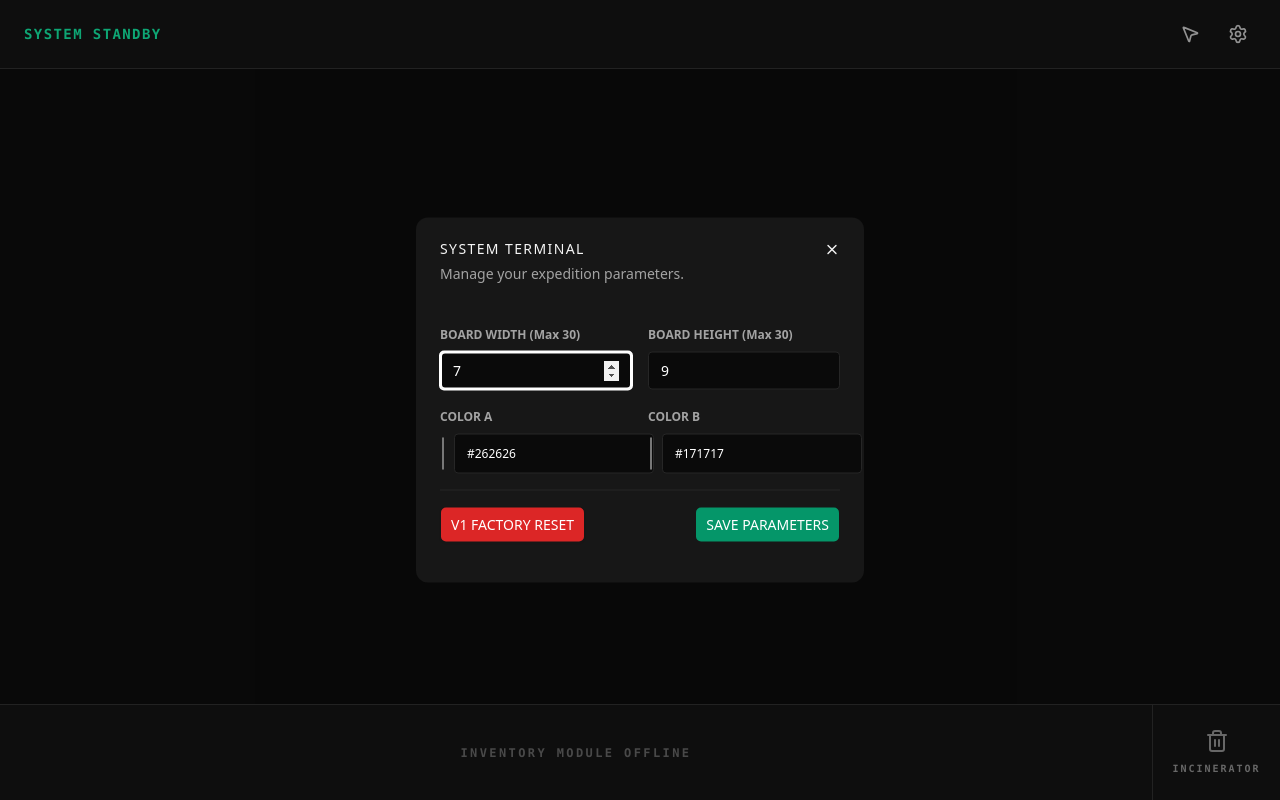
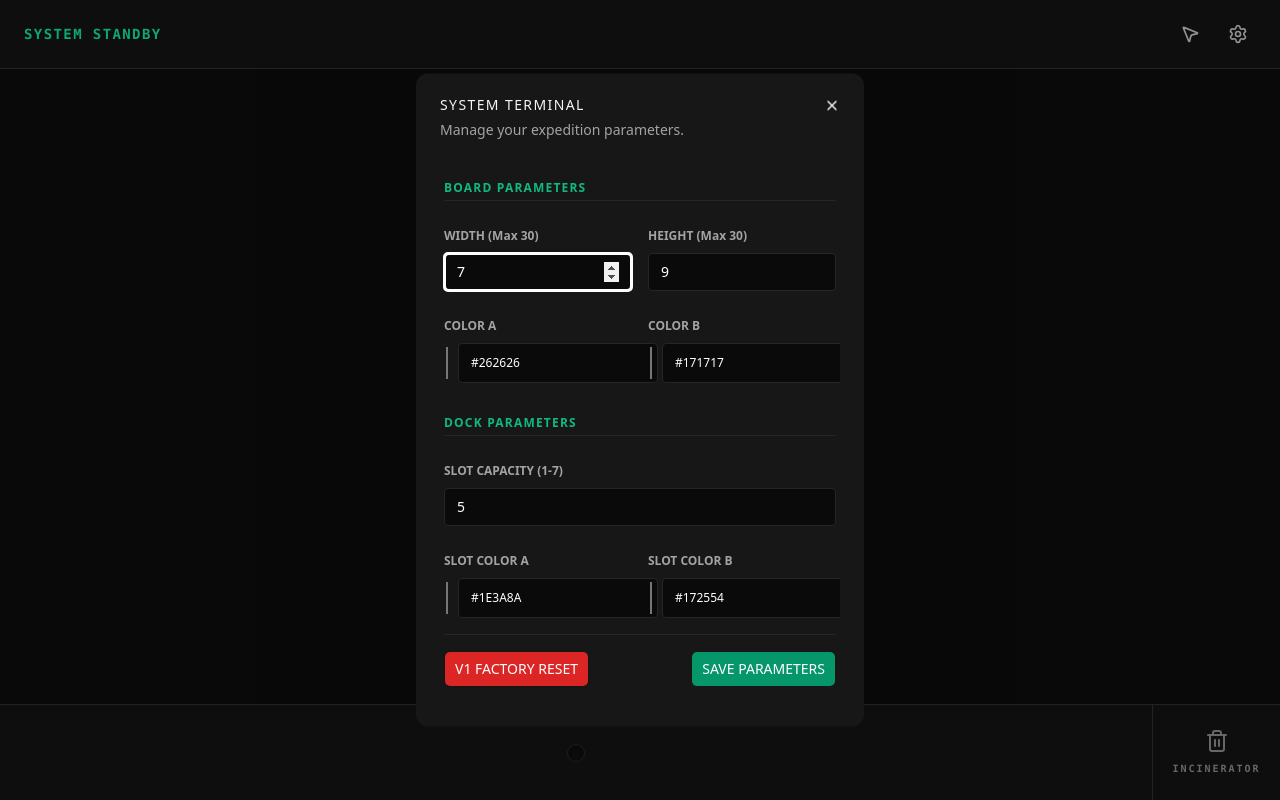
Before and after one commit to nbulp/MergeGame, a React (Vite) app: page / in a window 1280 px wide. Both pictures are taken after a click on the button 1238 px from the left and 34 px from the top of the page. Built offline with nearby package versions, Linux system fonts and the light colour scheme; what mobile-drag-drop would draw is missing.

Commit message:
add a functional inventory

```diff
--- a/src/App.tsx
+++ b/src/App.tsx
@@ -21,11 +21,15 @@ import {
 function App() {
   const {
     grid,
+    inventory,
     boardWidth,
     boardHeight,
     colorA,
     colorB,
-    isPanMode,
+    invCapacity,
+    invColorA,
+    invColorB,
+    isPanMode, // V8: Pulled new settings out
     initializeBoard,
     resetBoardToDefault,
     updateSettings,
@@ -44,17 +48,19 @@ function App() {
 
   const [tempConfigSelection, setTempConfigSelection] =
     useState<ItemType | null>(null);
-
   const [isConfigOpen, setIsConfigOpen] = useState(false);
 
-  // V6 Settings Temporary State
   const [isSettingsOpen, setIsSettingsOpen] = useState(false);
   const [tempWidth, setTempWidth] = useState(boardWidth);
   const [tempHeight, setTempHeight] = useState(boardHeight);
   const [tempColorA, setTempColorA] = useState(colorA);
   const [tempColorB, setTempColorB] = useState(colorB);
 
-  // When opening settings, pre-fill with current values
+  // V8: Temp settings for Inventory
+  const [tempInvCap, setTempInvCap] = useState(invCapacity);
+  const [tempInvA, setTempInvA] = useState(invColorA);
+  const [tempInvB, setTempInvB] = useState(invColorB);
+
   const handleOpenSettings = (open: boolean) => {
     setIsSettingsOpen(open);
     if (open) {
@@ -62,6 +68,9 @@ function App() {
       setTempHeight(boardHeight);
       setTempColorA(colorA);
       setTempColorB(colorB);
+      setTempInvCap(invCapacity);
+      setTempInvA(invColorA);
+      setTempInvB(invColorB);
     }
   };
 
@@ -184,11 +193,16 @@ function App() {
                 </DialogDescription>
               </DialogHeader>
 
-              <div className="space-y-4 py-4">
-                <div className="grid grid-cols-2 gap-4">
+              <div className="space-y-4 py-4 max-h-[70vh] overflow-auto px-1">
+                <div className="grid grid-cols-2 gap-x-4 gap-y-6">
+                  {/* BOARD SETTINGS */}
+                  <div className="col-span-2 text-emerald-500 font-bold text-xs uppercase tracking-widest border-b border-neutral-800 pb-1">
+                    Board Parameters
+                  </div>
+
                   <div className="space-y-2">
                     <label className="text-xs font-bold text-neutral-400">
-                      BOARD WIDTH (Max 30)
+                      WIDTH (Max 30)
                     </label>
                     <input
                       type="number"
@@ -205,7 +219,7 @@ function App() {
                   </div>
                   <div className="space-y-2">
                     <label className="text-xs font-bold text-neutral-400">
-                      BOARD HEIGHT (Max 30)
+                      HEIGHT (Max 30)
                     </label>
                     <input
                       type="number"
@@ -258,9 +272,70 @@ function App() {
                       />
                     </div>
                   </div>
+
+                  {/* INVENTORY SETTINGS */}
+                  <div className="col-span-2 text-emerald-500 font-bold text-xs uppercase tracking-widest border-b border-neutral-800 pb-1 mt-2">
+                    Dock Parameters
+                  </div>
+
+                  <div className="col-span-2 space-y-2">
+                    <label className="text-xs font-bold text-neutral-400">
+                      SLOT CAPACITY (1-7)
+                    </label>
+                    <input
+                      type="number"
+                      min="1"
+                      max="7"
+                      value={tempInvCap}
+                      onChange={(e) =>
+                        setTempInvCap(
+                          Math.min(7, Math.max(1, Number(e.target.value))),
+                        )
+                      }
+                      className="w-full bg-neutral-950 border border-neutral-800 rounded px-3 py-2 text-white"
+                    />
+                  </div>
+                  <div className="space-y-2">
+                    <label className="text-xs font-bold text-neutral-400">
+                      SLOT COLOR A
+                    </label>
+                    <div className="flex gap-2">
+                      <input
+                        type="color"
+                        value={tempInvA}
+                        onChange={(e) => setTempInvA(e.target.value)}
+                        className="w-10 h-10 rounded cursor-pointer bg-transparent border-0 p-0"
+                      />
+                      <input
+                        type="text"
+                        value={tempInvA}
+                        onChange={(e) => setTempInvA(e.target.value)}
+                        className="flex-1 bg-neutral-950 border border-neutral-800 rounded px-3 py-2 text-white text-xs uppercase"
+                      />
+                    </div>
+                  </div>
+                  <div className="space-y-2">
+                    <label className="text-xs font-bold text-neutral-400">
+                      SLOT COLOR B
+                    </label>
+                    <div className="flex gap-2">
+                      <input
+                        type="color"
+                        value={tempInvB}
+                        onChange={(e) => setTempInvB(e.target.value)}
+                        className="w-10 h-10 rounded cursor-pointer bg-transparent border-0 p-0"
+                      />
+                      <input
+                        type="text"
+                        value={tempInvB}
+                        onChange={(e) => setTempInvB(e.target.value)}
+                        className="flex-1 bg-neutral-950 border border-neutral-800 rounded px-3 py-2 text-white text-xs uppercase"
+                      />
+                    </div>
+                  </div>
                 </div>
 
-                <div className="flex justify-between pt-4 border-t border-neutral-800">
+                <div className="flex justify-between pt-4 border-t border-neutral-800 mt-4">
                   <Button
                     variant="destructive"
                     onClick={() => {
@@ -278,6 +353,9 @@ function App() {
                         tempHeight,
                         tempColorA,
                         tempColorB,
+                        tempInvCap,
+                        tempInvA,
+                        tempInvB,
                       );
                       setIsSettingsOpen(false);
                     }}
@@ -363,11 +441,52 @@ function App() {
 
       {/* --- BOTTOM BAR (THE DOCK) --- */}
       <footer className="h-24 border-t border-neutral-800 bg-neutral-900/50 flex">
-        {/* LEFT: Inventory */}
-        <div className="flex-1 flex items-center justify-center">
-          <span className="text-xs text-neutral-600 tracking-[0.2em] font-bold uppercase">
-            Inventory Module Offline
-          </span>
+        {/* LEFT: Functional Inventory */}
+        <div className="flex-1 flex items-center p-4 overflow-x-auto">
+          {/* THE FIX 2: Added 'm-auto' to safely center the dock */}
+          <div className="flex gap-2 p-2 bg-neutral-950/50 rounded-xl border border-neutral-800/80 shadow-inner m-auto">
+            {inventory.map((cell) => {
+              const isSelected = selectedCellId === cell.id;
+              const isColorA = cell.x % 2 === 0; // Simple horizontal alternating math
+              const slotBgColor = isColorA ? invColorA : invColorB;
+
+              return (
+                <button
+                  key={cell.id}
+                  style={{ backgroundColor: slotBgColor }}
+                  onClick={() => setSelectedCell(cell.id)} // V8: Selection ONLY. No Actuation.
+                  draggable={!!cell.content}
+                  onDragStart={() => {
+                    setDraggedCell(cell.id);
+                    setSelectedCell(cell.id);
+                  }}
+                  onDragEnter={(e) => e.preventDefault()}
+                  onDragOver={(e) => e.preventDefault()}
+                  onDrop={(e) => {
+                    e.preventDefault();
+                    if (draggedCellId) {
+                      mergeCells(draggedCellId, cell.id);
+                      setDraggedCell(null);
+                    }
+                  }}
+                  onMouseEnter={() => setHoveredCell(cell.id)}
+                  onMouseLeave={() => setHoveredCell(null)}
+                  className={`
+                    w-12 h-12 flex items-center justify-center text-lg rounded-md transition-all duration-200 shadow-sm
+                    border border-neutral-800/50 text-white flex-shrink-0
+                    ${!!cell.content ? "active:cursor-grabbing hover:brightness-110 cursor-grab" : ""}
+                    ${isSelected ? "ring-2 ring-offset-2 ring-offset-neutral-900 ring-emerald-500 scale-110 z-10" : ""}
+                  `}
+                >
+                  {cell.content === "Rubble" && "🧱"}
+                  {cell.content === "FloorTileFragment" && "🧩"}
+                  {cell.content === "CrackedFloorTile" && "🪨"}
+                  {cell.content === "FloorTile" && "🟦"}
+                  {cell.content === "AnythingGenerator" && "⚙️"}
+                </button>
+              );
+            })}
+          </div>
         </div>
 
         {/* RIGHT: Destruction Section */}
--- a/src/store/useGameStore.ts
+++ b/src/store/useGameStore.ts
@@ -19,7 +19,6 @@ export interface Cell {
   generatorOutput?: ItemType;
 }
 
-// Helper function to find the nearest concentric empty cell
 function findNearestEmptyCell(
   grid: Cell[],
   startX: number,
@@ -27,76 +26,59 @@ function findNearestEmptyCell(
   boardWidth: number,
   boardHeight: number,
 ): number {
-  // Safety Check 1: Is the board completely full? Don't even try to search.
   if (!grid.some((c) => !c.isLocked && c.content === null)) return -1;
-
-  // Safety Check 2: Cap the search so it doesn't run infinitely.
-  // The max radius needed to cover the board from ANY point is the larger of the two dimensions.
   const maxRadius = Math.max(boardWidth, boardHeight);
-
-  // Expand the search ring by ring
   for (let r = 1; r <= maxRadius; r++) {
     const candidates: { x: number; y: number }[] = [];
-
-    // 1. Right Edge (Starting right, moving down)
     for (let dy = -r + 1; dy <= r; dy++)
       candidates.push({ x: startX + r, y: startY + dy });
-    // 2. Bottom Edge (Moving left)
     for (let dx = r - 1; dx >= -r; dx--)
       candidates.push({ x: startX + dx, y: startY + r });
-    // 3. Left Edge (Moving up)
     for (let dy = r - 1; dy >= -r; dy--)
       candidates.push({ x: startX - r, y: startY + dy });
-    // 4. Top Edge (Moving right to close the loop)
     for (let dx = -r + 1; dx <= r; dx++)
       candidates.push({ x: startX + dx, y: startY - r });
-
-    // Test the generated coordinates for this ring
     for (const pos of candidates) {
-      // Ignore coordinates that fall off the edges of the board
       if (pos.x < 0 || pos.x >= boardWidth || pos.y < 0 || pos.y >= boardHeight)
         continue;
-
-      // Check if the cell at this coordinate is empty and unlocked
       const index = grid.findIndex((c) => c.x === pos.x && c.y === pos.y);
-      if (
-        index !== -1 &&
-        !grid[index].isLocked &&
-        grid[index].content === null
-      ) {
-        return index; // We found the perfect spot!
-      }
+      if (index !== -1 && !grid[index].isLocked && grid[index].content === null)
+        return index;
     }
   }
-
-  return -1; // Fallback if nothing was found
+  return -1;
 }
 
 interface GameState {
   grid: Cell[];
+  inventory: Cell[]; // V8: The new container
 
-  // V6 Settings
+  // Settings
   boardWidth: number;
   boardHeight: number;
   colorA: string;
   colorB: string;
+  invCapacity: number; // V8 Setting
+  invColorA: string; // V8 Setting
+  invColorB: string; // V8 Setting
   isPanMode: boolean;
 
   draggedCellId: string | null;
   hoveredCellId: string | null;
   selectedCellId: string | null;
 
-  // Actions
   initializeBoard: () => void;
-  resetBoardToDefault: () => void; // The new V1 legacy reset
+  resetBoardToDefault: () => void;
   updateSettings: (
-    width: number,
-    height: number,
+    w: number,
+    h: number,
     cA: string,
     cB: string,
+    invCap: number,
+    invA: string,
+    invB: string,
   ) => void;
   togglePanMode: () => void;
-
   actuateCell: (x: number, y: number) => void;
   setDraggedCell: (id: string | null) => void;
   setHoveredCell: (id: string | null) => void;
@@ -110,18 +92,21 @@ export const useGameStore = create<GameState>()(
   persist(
     (set, get) => ({
       grid: [],
+      inventory: [],
 
-      // Default V6 Settings
       boardWidth: 7,
       boardHeight: 9,
-      colorA: "#262626", // Tailwind neutral-800
-      colorB: "#171717", // Tailwind neutral-900
+      colorA: "#262626",
+      colorB: "#171717",
+      invCapacity: 5,
+      invColorA: "#1e3a8a", // Default to dark blue hues to separate it from the board
+      invColorB: "#172554",
       isPanMode: false,
 
-      // NEW BEHAVIOR: Clears the board and drops 1 Dev Tool at 0,0 based on current W/H settings
       initializeBoard: () => {
-        const { boardWidth, boardHeight } = get();
+        const { boardWidth, boardHeight, invCapacity } = get();
         const newGrid: Cell[] = [];
+        const newInventory: Cell[] = [];
 
         for (let y = 0; y < boardHeight; y++) {
           for (let x = 0; x < boardWidth; x++) {
@@ -137,10 +122,22 @@ export const useGameStore = create<GameState>()(
             });
           }
         }
-        set({ grid: newGrid });
+
+        // V8: Initialize Inventory Slots
+        for (let i = 0; i < invCapacity; i++) {
+          newInventory.push({
+            id: `inv-${i}`,
+            x: i,
+            y: 0,
+            isLocked: false,
+            content: null,
+            actuationCount: 0,
+          });
+        }
+
+        set({ grid: newGrid, inventory: newInventory });
       },
 
-      // OLD BEHAVIOR: Forces a 7x9 board with the V1 starter layout
       resetBoardToDefault: () => {
         const newGrid: Cell[] = [];
         for (let y = 0; y < 9; y++) {
@@ -149,7 +146,6 @@ export const useGameStore = create<GameState>()(
             const isFreeArea = index < 10;
             const isTheFirstRubble = index === 10;
             const isTheDevGenerator = index === 11;
-
             newGrid.push({
               id: `cell-${x}-${y}`,
               x,
@@ -165,19 +161,40 @@ export const useGameStore = create<GameState>()(
             });
           }
         }
+
+        // Build 5 default slots for factory reset
+        const newInventory: Cell[] = Array.from({ length: 5 }).map((_, i) => ({
+          id: `inv-${i}`,
+          x: i,
+          y: 0,
+          isLocked: false,
+          content: null,
+          actuationCount: 0,
+        }));
+
         set({
           grid: newGrid,
+          inventory: newInventory,
           boardWidth: 7,
           boardHeight: 9,
+          invCapacity: 5,
           draggedCellId: null,
           hoveredCellId: null,
           selectedCellId: null,
         });
       },
 
-      updateSettings: (width, height, cA, cB) => {
-        set({ boardWidth: width, boardHeight: height, colorA: cA, colorB: cB });
-        get().initializeBoard(); // Rebuild the board immediately with new dimensions
+      updateSettings: (w, h, cA, cB, invCap, invA, invB) => {
+        set({
+          boardWidth: w,
+          boardHeight: h,
+          colorA: cA,
+          colorB: cB,
+          invCapacity: invCap,
+          invColorA: invA,
+          invColorB: invB,
+        });
+        get().initializeBoard();
       },
 
       togglePanMode: () => set((state) => ({ isPanMode: !state.isPanMode })),
@@ -218,15 +235,12 @@ export const useGameStore = create<GameState>()(
           );
           if (emptyCellIndex !== -1) {
             const newGrid = [...grid];
-            const updatedActuationCount = cell.actuationCount + 1;
-            const isDepleted = updatedActuationCount >= 5;
-
+            const isDepleted = cell.actuationCount + 1 >= 5;
             newGrid[targetCellIndex] = {
               ...cell,
-              actuationCount: updatedActuationCount,
+              actuationCount: cell.actuationCount + 1,
               content: isDepleted ? null : "Rubble",
             };
-
             newGrid[emptyCellIndex] = {
               ...newGrid[emptyCellIndex],
               content: "FloorTileFragment",
@@ -252,92 +266,126 @@ export const useGameStore = create<GameState>()(
       draggedCellId: null,
       hoveredCellId: null,
       selectedCellId: null,
-
       setDraggedCell: (id) => set({ draggedCellId: id }),
       setHoveredCell: (id) => set({ hoveredCellId: id }),
       setSelectedCell: (id) => set({ selectedCellId: id }),
 
+      // V8: The Engine Upgrade (Cross-Container Routing)
       mergeCells: (sourceId, targetId) => {
         if (sourceId === targetId) return;
 
-        const { grid } = get();
-        const sourceIndex = grid.findIndex((c) => c.id === sourceId);
-        const targetIndex = grid.findIndex((c) => c.id === targetId);
+        const { grid, inventory } = get();
+
+        // Route the source and target to the correct arrays based on ID prefix
+        const sourceIsInv = sourceId.startsWith("inv-");
+        const targetIsInv = targetId.startsWith("inv-");
+
+        const sourceArray = sourceIsInv ? inventory : grid;
+        const targetArray = targetIsInv ? inventory : grid;
+
+        const sourceIndex = sourceArray.findIndex((c) => c.id === sourceId);
+        const targetIndex = targetArray.findIndex((c) => c.id === targetId);
 
         if (sourceIndex === -1 || targetIndex === -1) return;
 
-        const source = grid[sourceIndex];
-        const target = grid[targetIndex];
+        const source = sourceArray[sourceIndex];
+        const target = targetArray[targetIndex];
 
         if (target.isLocked) return;
-
         if (
           target.content !== null &&
           (source.content === "AnythingGenerator" ||
             target.content === "AnythingGenerator")
-        ) {
+        )
           return;
-        }
 
-        const mergeRules: Record<string, ItemType> = {
-          FloorTileFragment: "CrackedFloorTile",
-          CrackedFloorTile: "FloorTile",
-        };
+        // V8 RULE: Items cannot be merged in the inventory. If the target is in the inventory AND full, abort.
+        if (targetIsInv && target.content !== null) return;
 
-        // SCENARIO 1: The Merge
-        if (
-          source.content &&
-          source.content === target.content &&
-          mergeRules[source.content]
-        ) {
-          const newGrid = [...grid];
-          newGrid[targetIndex] = {
-            ...target,
-            content: mergeRules[source.content],
-            actuationCount: 0, // A newly merged item should have fresh stats
-            generatorOutput: undefined,
-          };
-          newGrid[sourceIndex] = {
-            ...source,
-            content: null,
-            actuationCount: 0,
-            generatorOutput: undefined,
-          };
-          set({ grid: newGrid, selectedCellId: targetId });
-        }
+        const newGrid = [...grid];
+        const newInventory = [...inventory];
 
-        // SCENARIO 2: The Move (The Fix!)
-        else if (source.content && target.content === null) {
-          const newGrid = [...grid];
-
-          // 1. Move the name tag AND the backpack to the new tile
-          newGrid[targetIndex] = {
+        // SCENARIO 1: The Move (Target is completely empty)
+        if (source.content && target.content === null) {
+          const updatedTarget = {
             ...target,
             content: source.content,
             actuationCount: source.actuationCount,
             generatorOutput: source.generatorOutput,
           };
-
-          // 2. Completely wipe the old tile clean
-          newGrid[sourceIndex] = {
+          const updatedSource = {
             ...source,
             content: null,
             actuationCount: 0,
             generatorOutput: undefined,
           };
 
-          set({ grid: newGrid, selectedCellId: targetId });
+          if (sourceIsInv) newInventory[sourceIndex] = updatedSource;
+          else newGrid[sourceIndex] = updatedSource;
+          if (targetIsInv) newInventory[targetIndex] = updatedTarget;
+          else newGrid[targetIndex] = updatedTarget;
+
+          set({
+            grid: newGrid,
+            inventory: newInventory,
+            selectedCellId: targetId,
+          });
+        }
+        // SCENARIO 2: The Merge (Requires Identical Items & Target is on Grid)
+        else if (
+          !targetIsInv &&
+          source.content &&
+          source.content === target.content
+        ) {
+          const mergeRules: Record<string, ItemType> = {
+            FloorTileFragment: "CrackedFloorTile",
+            CrackedFloorTile: "FloorTile",
+          };
+          if (mergeRules[source.content]) {
+            const updatedTarget = {
+              ...target,
+              content: mergeRules[source.content],
+              actuationCount: 0,
+              generatorOutput: undefined,
+            };
+            const updatedSource = {
+              ...source,
+              content: null,
+              actuationCount: 0,
+              generatorOutput: undefined,
+            };
+
+            if (sourceIsInv) newInventory[sourceIndex] = updatedSource;
+            else newGrid[sourceIndex] = updatedSource;
+            newGrid[targetIndex] = updatedTarget;
+
+            set({
+              grid: newGrid,
+              inventory: newInventory,
+              selectedCellId: targetId,
+            });
+          }
         }
       },
 
       destroyItem: (cellId) => {
-        const { grid } = get();
-        const targetIndex = grid.findIndex((c) => c.id === cellId);
+        const { grid, inventory } = get();
+        const isInv = cellId.startsWith("inv-");
+        const targetArray = isInv ? inventory : grid;
+        const targetIndex = targetArray.findIndex((c) => c.id === cellId);
+
         if (targetIndex !== -1) {
-          const newGrid = [...grid];
-          newGrid[targetIndex] = { ...newGrid[targetIndex], content: null };
+          const newArray = [...targetArray];
+          newArray[targetIndex] = {
+            ...newArray[targetIndex],
+            content: null,
+            actuationCount: 0,
+            generatorOutput: undefined,
+          };
           if (get().selectedCellId === cellId) set({ selectedCellId: null });
-          set({ grid: newGrid });
+
+          if (isInv) set({ inventory: newArray });
+          else set({ grid: newArray });
         }
       },
 
```
